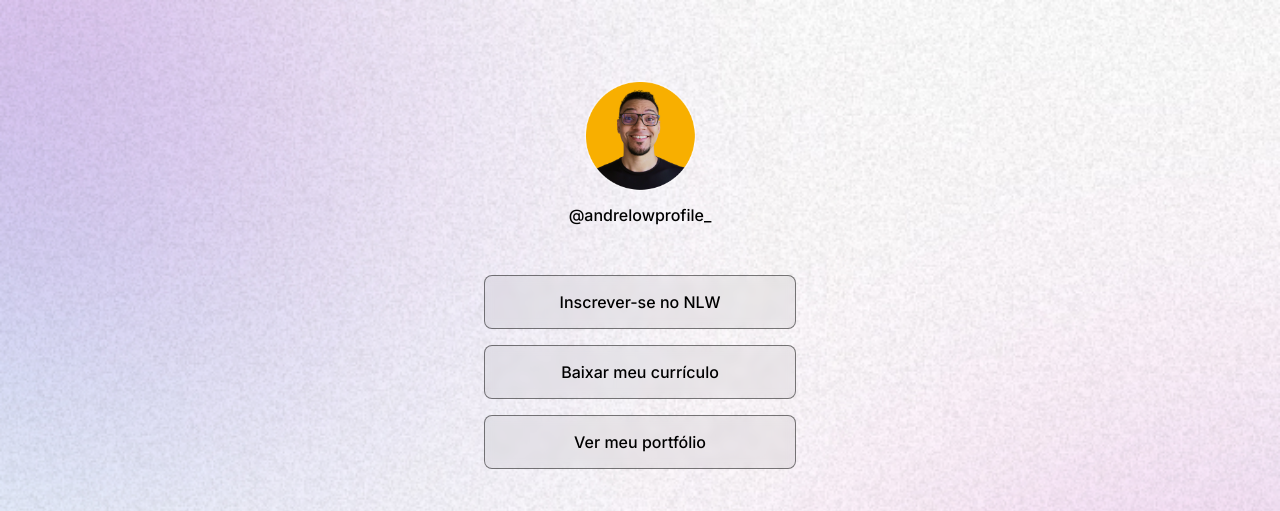
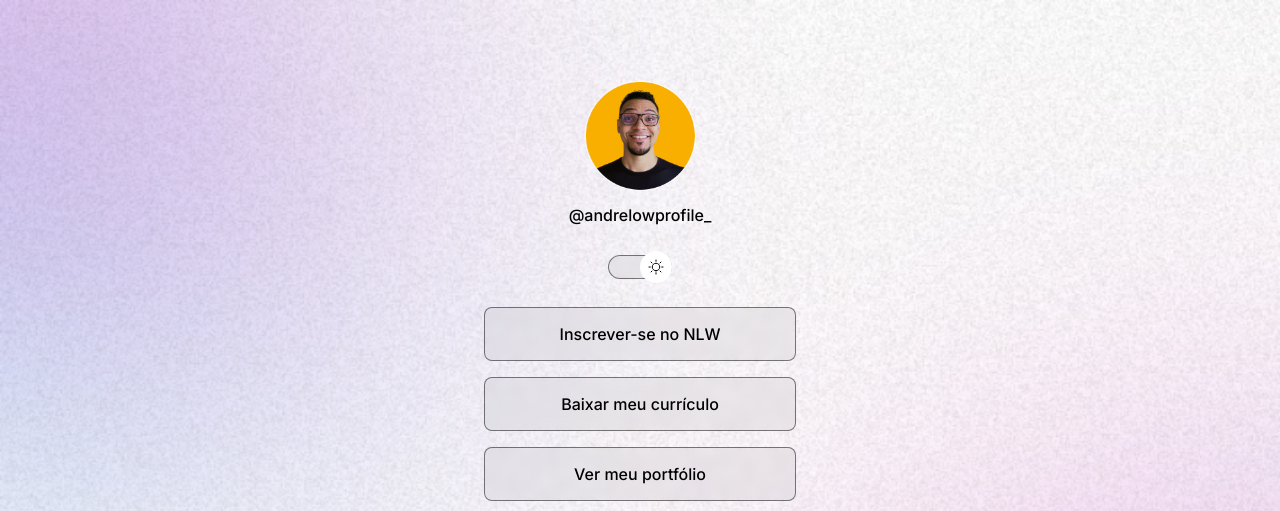
Before and after one commit to Andreamaral25/Portfolio-CSS-HTML, a plain HTML site: page index.html in a window 1280 px wide. Shown: the top 511 px of the page. Drawn offline with nearby package versions, Linux system fonts and the light colour scheme.

Commit message:
Adicionando botão on/off

```diff
--- a/index.html
+++ b/index.html
@@ -22,6 +22,12 @@
         />
         <p>@andrelowprofile_</p>
       </div>
+
+      <div id="switch">
+        <button></button>
+        <span></span>
+      </div>
+
       <ul>
         <li>
           <a href="#">Inscrever-se no NLW</a>
--- a/style.css
+++ b/style.css
@@ -11,6 +11,7 @@
   --surface-color: rgba(255, 255, 255, 0.1);
   --surface-color-hover: rgba(0, 0, 0, 0.02);
   --highlight-color: rgba(255, 255, 255, 0.2);
+  --switch-bg-url: url(./assets/moon-stars.svg);
 }
 
 .light {
@@ -20,6 +21,7 @@
   --surface-color: rgba(0, 0, 0, 0.05);
   --surface-color-hover: rgba(255, 255, 255, 0.5);
   --highlight-color: rgba(0, 0, 0, 0.1);
+  --switch-bg-url: url(./assets/sun.svg);
 }
 
 body {
@@ -51,6 +53,44 @@ body * {
   /*font-size: 16px; padrão*/
   line-height: 24px;
   margin-top: 8px;
+}
+
+/*Switch*/
+#switch {
+  position: relative;
+  width: 64px;
+
+  margin: 4px auto;
+}
+
+#switch button {
+  width: 32px;
+  height: 32px;
+  background: white var(--switch-bg-url) no-repeat center;
+  border: 0;
+  border-radius: 50%;
+
+  position: absolute;
+  top: 50%;
+  left: 0;
+  z-index: 1;
+  transform: translateY(-50%);
+}
+
+.light #switch button {
+  right: 0;
+  left: initial;
+}
+
+#switch span {
+  display: block;
+  width: 64px;
+  height: 24px;
+  background: var(--surface-color);
+  border: 1px solid var(--stroke-color);
+  backdrop-filter: blur(4px);
+  -webkit-backdrop-filter: blur(4px);
+  border-radius: 9999px;
 }
 
 /*links */
```
